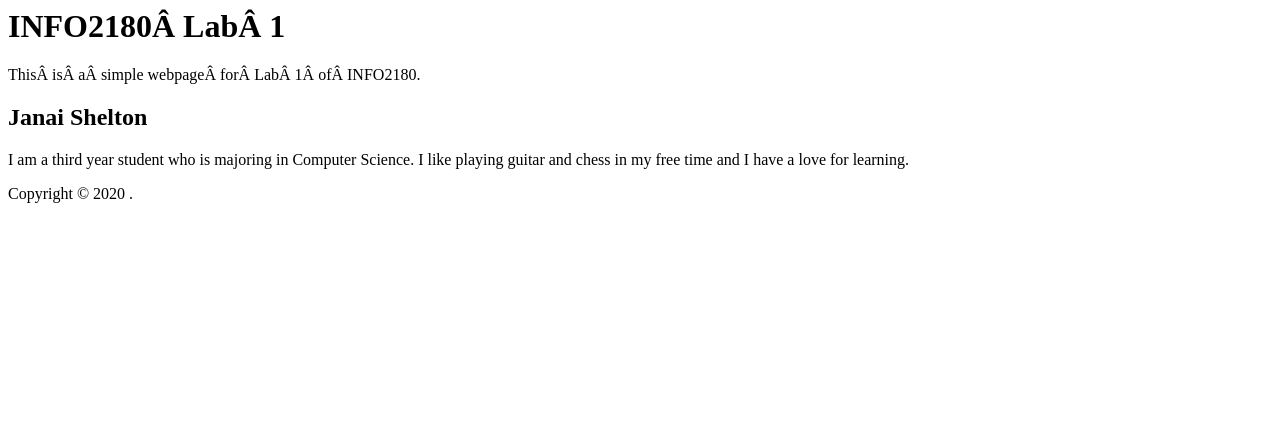
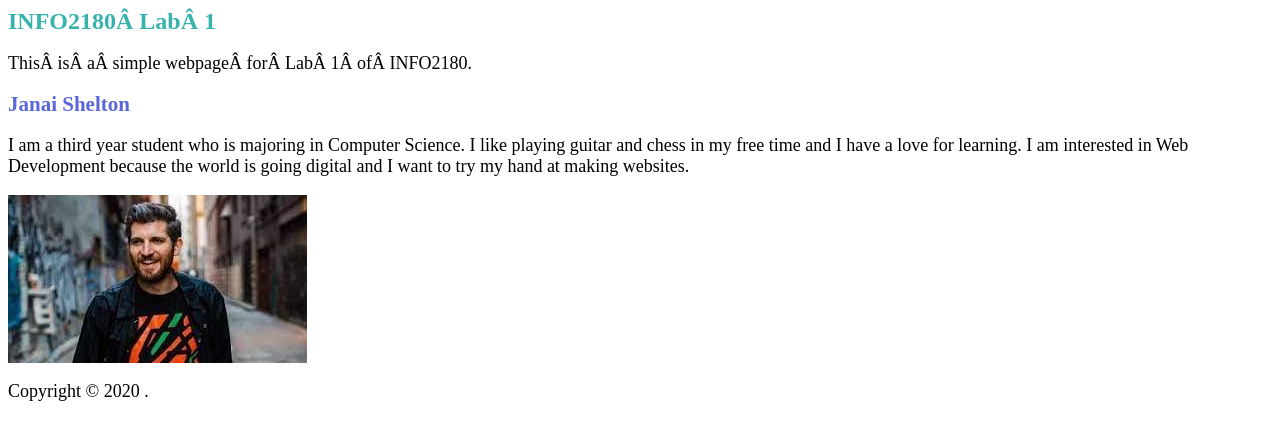
Before and after one commit to ChampionJan/info2180-lab1, a plain HTML site: page index.html in a window 1280 px wide. Drawn offline with Linux system fonts and the light colour scheme.

Commit message:
Added updated HTML file, and added stylesheet and image

```diff
--- a/index.html
+++ b/index.html
@@ -4,6 +4,7 @@
         <meta charset="UTF-8">
         <meta name="viewport" content="width=devicewidth, initial-scale=1.0">
         <meta http-equiv="X-UA-Compatible" content="ie=edge">
+        <link href="styles.css" rel="stylesheet" type="text/css">
         <title>INFO2180 Lab 1</title>
     </head>
     <body>
@@ -13,7 +14,8 @@
         </header>
         <main>
             <h2>Janai Shelton</h2>
-            <p>I am a third year student who is majoring in Computer Science. I like playing guitar and chess in my free time and I have a love for learning.</p>
+            <p>I am a third year student who is majoring in Computer Science. I like playing guitar and chess in my free time and I have a love for learning. I am interested in Web Development because the world is going digital and I want to try my hand at making websites.</p>
+            <img src="Harry_Mack.jpg" alt="Harry Mack" />
         </main>
         <footer>
             <p>Copyright &copy; 2020 <Your Name>.</p>
--- /dev/null
+++ b/styles.css
@@ -0,0 +1,13 @@
+h1 {
+    font-size: 24px;
+    color: #38B2AC;
+}
+
+h2{
+    font-size: 21px;
+    color: #5A67D8;
+}
+
+p{
+    font-size: 18px;
+}
```
Also changed, not shown: Harry_Mack.jpg (added).
